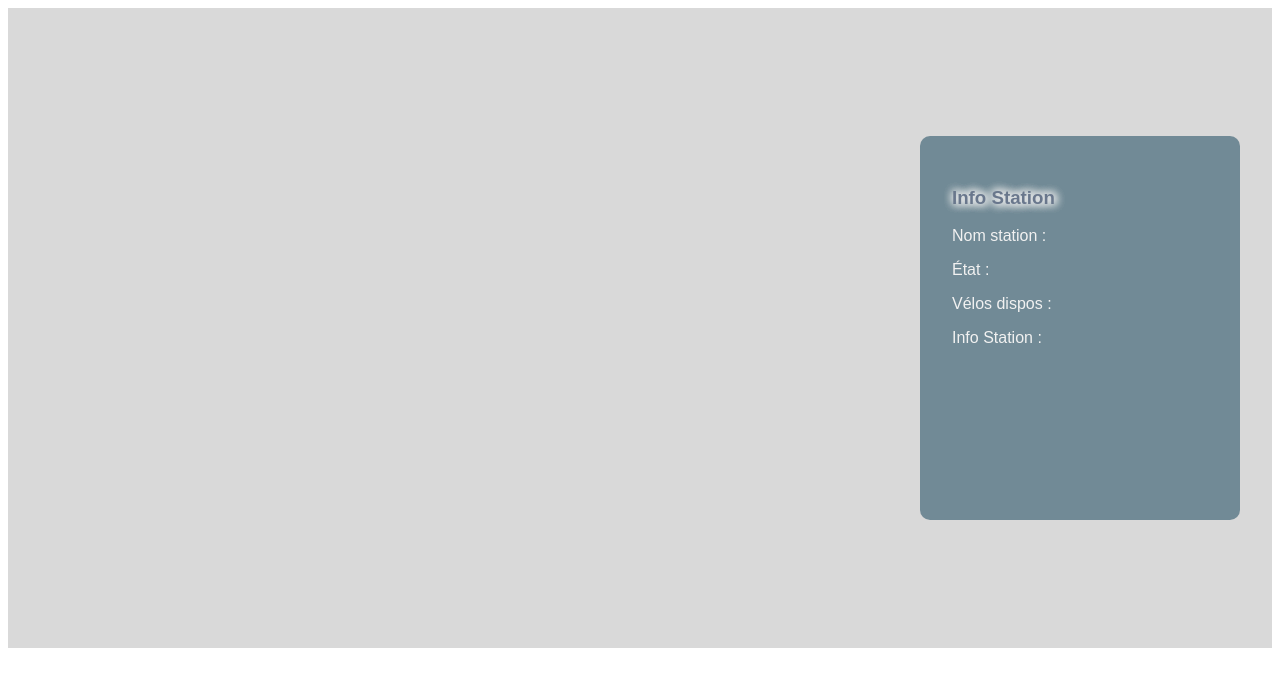
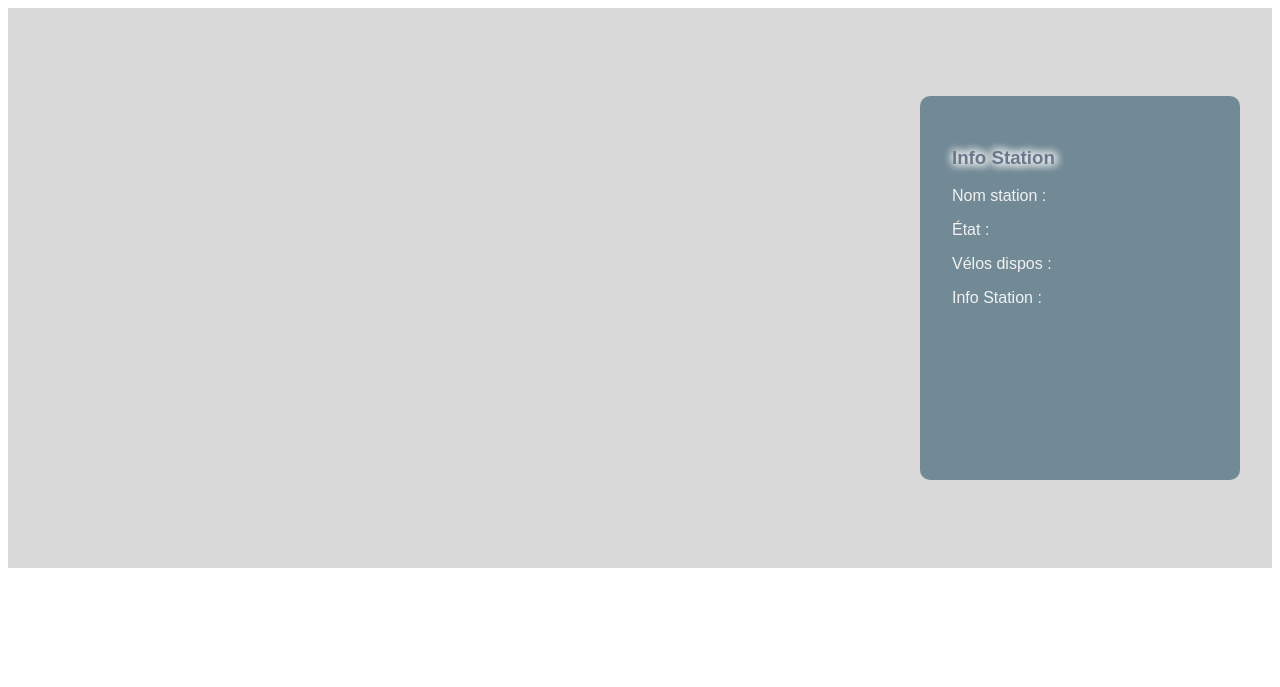
Before and after one commit to vinpap/brief_reprise_projet_web, a PHP site: page /front/station.php in a window 1280 px wide. Shown: the top 687 px of the page. Run offline with PHP 8.4, Linux system fonts and the light colour scheme.

Commit message:
fixe size for add footer

```diff
--- a/asset/css/accueil.css
+++ b/asset/css/accueil.css
@@ -1,7 +1,8 @@
 .container-accueil {
-    height: 75vh;
+    height: 70vh;
     width: 100vw;
     text-align: center;
+    overflow: scroll;
 }
 
 .container_card{
--- a/asset/css/avis.css
+++ b/asset/css/avis.css
@@ -1,7 +1,7 @@
 .container_avis {
     background-color: #2B4162;
 
-    height: 79.5vh;
+    height: 69.5vh;
 }
 
 .container_flex {
@@ -64,7 +64,7 @@
     overflow: auto;
     text-overflow: ellipsis;
     margin-bottom: -10rem;
-    background-color: #ffffff;
+    background-color: #F5F0F6;
     z-index: 2;
     color: #2B4162;
 }
--- a/asset/css/station.css
+++ b/asset/css/station.css
@@ -1,6 +1,6 @@
 .container_station {
     background-color: #D9D9D9;
-    height: 80vh;
+    height: 70vh;
     display: grid;
 }
 
@@ -30,7 +30,7 @@
 
 #map {
     width: 100%;
-    height: 80%;
+    height: 70%;
     z-index: 1;
     position: absolute;
 }
```
